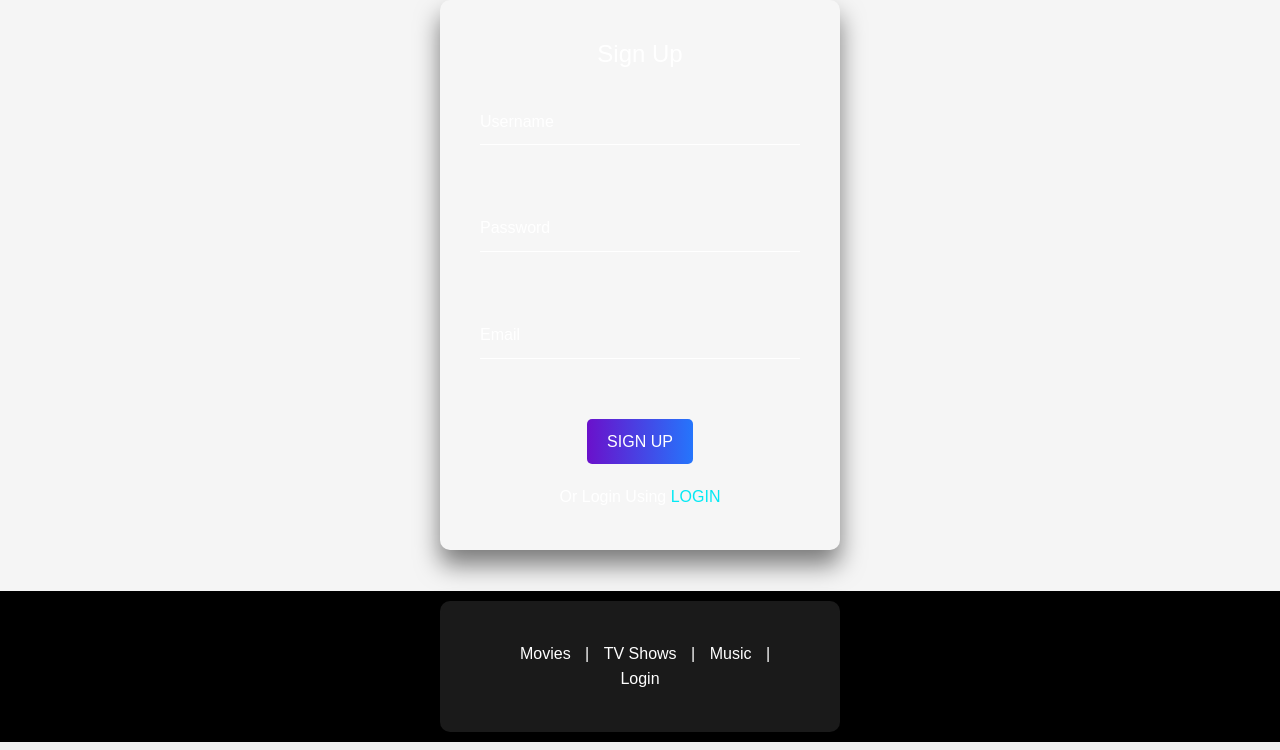
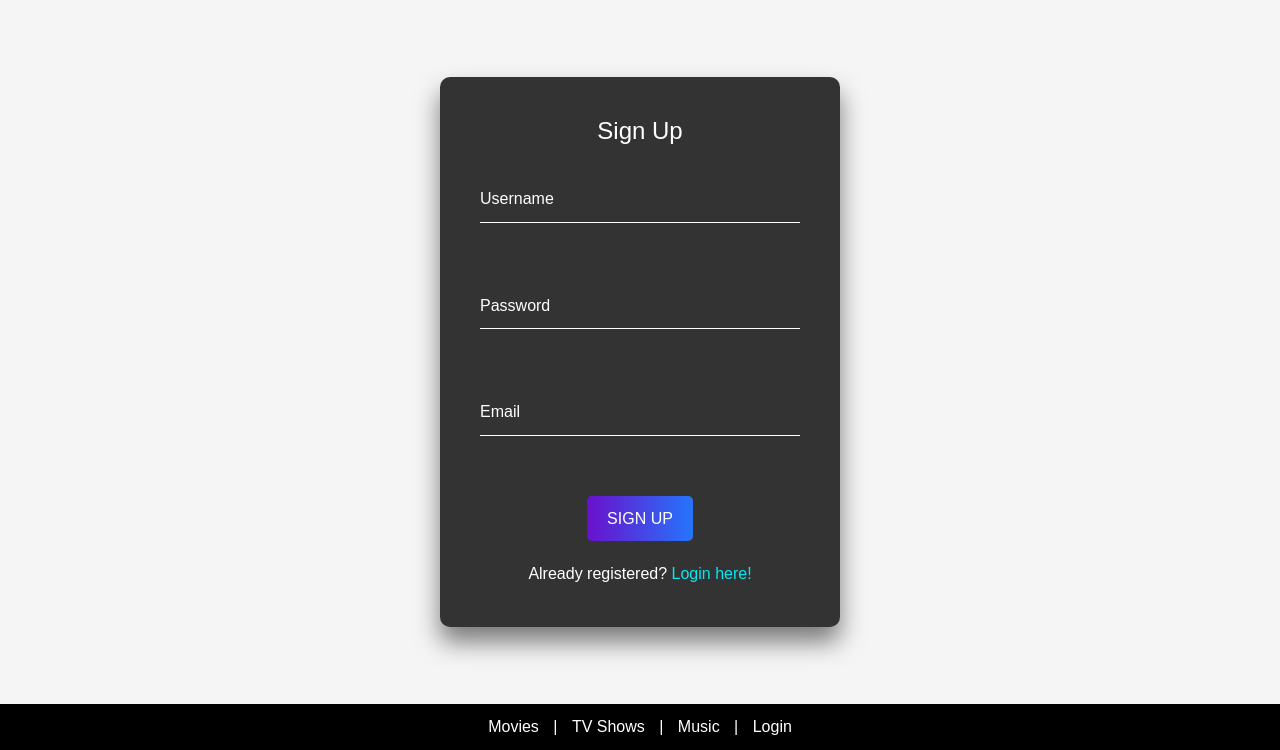
Before and after one commit to DafneArreola/Chatter-React, a Flask app: page /register in a window 1280 px wide. Shown: the part 58-808 px from the top of the page. Run offline with Flask 3, Linux system fonts and the light colour scheme; some libraries are stand-ins or nearby versions.

Commit message:
Fixed up the login register html css

```diff
--- a/frontend/static/css/style.css
+++ b/frontend/static/css/style.css
@@ -13,6 +13,8 @@ body {
     line-height: 1.6; /* Improve readability with line spacing */
     color: #333; /* Set text color */
     background-color: #f5f5f5; /* Set background color */
+
+
 }
 
 .wrapper {
@@ -45,17 +47,22 @@ body {
 
 /*All for the login and register stuff */
 
-.container {
+.container-special {
+    display: flex;
+    justify-content: center;
+    align-items: center;
+    width: 100vw;
+    height: 88vh; /* Ensure the container takes the full height of the viewport */
+}
+
+.login-box {
     width: 100%;
     max-width: 400px;
-    background: rgba(255, 255, 255, 0.1);
+    text-align: center;
+    background-color: #333;  /* Dark grey background color */
     padding: 40px;
     border-radius: 10px;
     box-shadow: 0 15px 25px rgba(0, 0, 0, 0.5);
-}
-
-.login-box {
-    text-align: center;
 }
 
 .login-box h2 {
--- a/frontend/templates/login.html
+++ b/frontend/templates/login.html
@@ -10,7 +10,7 @@
     <link rel="stylesheet" href="{{ url_for('static', filename='styles.css') }}">
 </head>
 <body>
-    <div class="container">
+    <div class="container-special">
         <div class="login-box">
             <h2>Login</h2>
             <form method="POST">
@@ -25,8 +25,8 @@
                 <a href="#" class="forgot-password">Forgot password?</a>
                 <button type="submit" class="login-button">LOGIN</button>
                 <div class="signup-link">
-                    Or Sign Up Using
-                    <a href="{{ url_for('main.register') }}">SIGN UP</a>
+                    New here?
+                    <a href="{{ url_for('main.register') }}">Sign up now!</a>
                 </div>
             </form>
         </div>
--- a/frontend/templates/register.html
+++ b/frontend/templates/register.html
@@ -10,7 +10,7 @@
     <link rel="stylesheet" href="{{ url_for('static', filename='styles.css') }}">
 </head>
 <body>
-    <div class="container">
+    <div class="container-special">
         <div class="login-box">
             <h2>Sign Up</h2>
             <form method="POST">
@@ -28,8 +28,8 @@
                 </div>
                 <button type="submit" class="login-button">SIGN UP</button>
                 <div class="signup-link">
-                    Or Login Using
-                    <a href="{{ url_for('main.login') }}">LOGIN</a>
+                    Already registered?
+                    <a href="{{ url_for('main.login') }}">Login here!</a>
                 </div>
             </form>
         </div>
```
Also changed, not shown: frontend/static/images/popcat.jpg (added).
